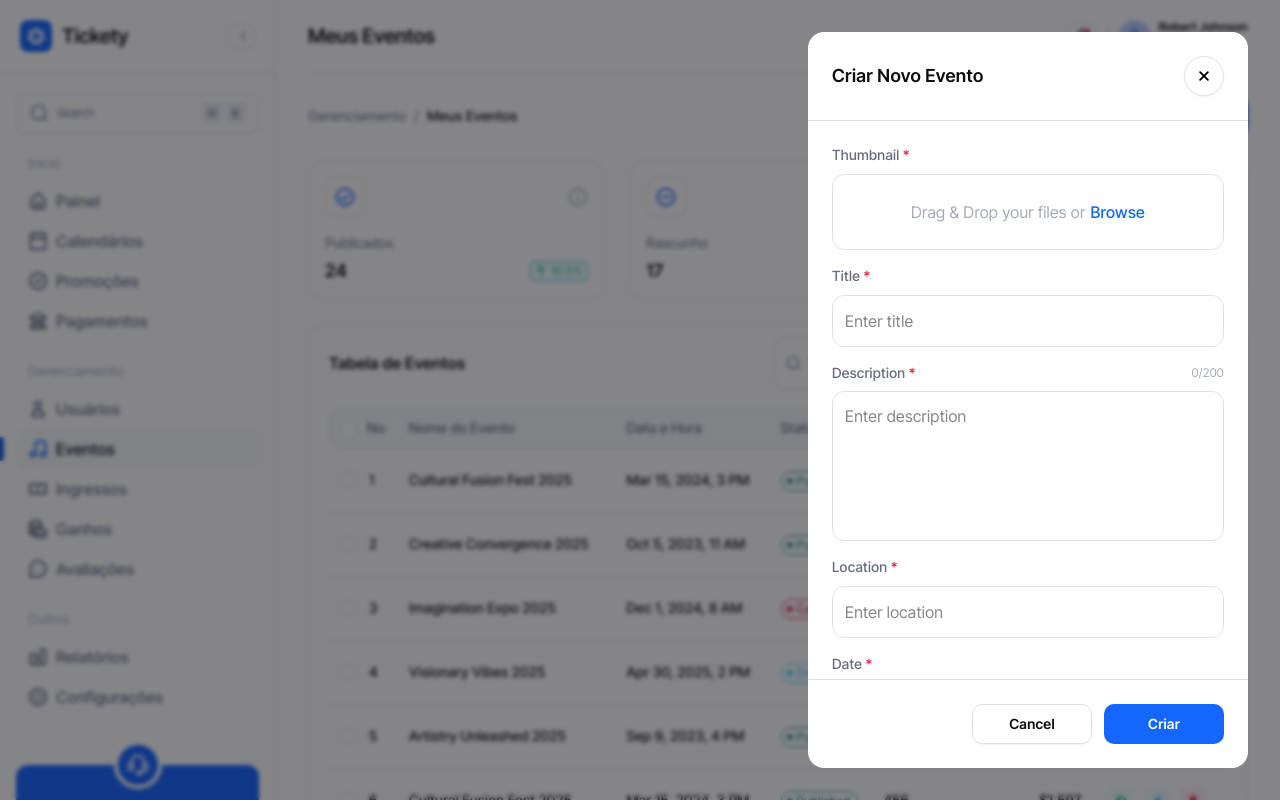
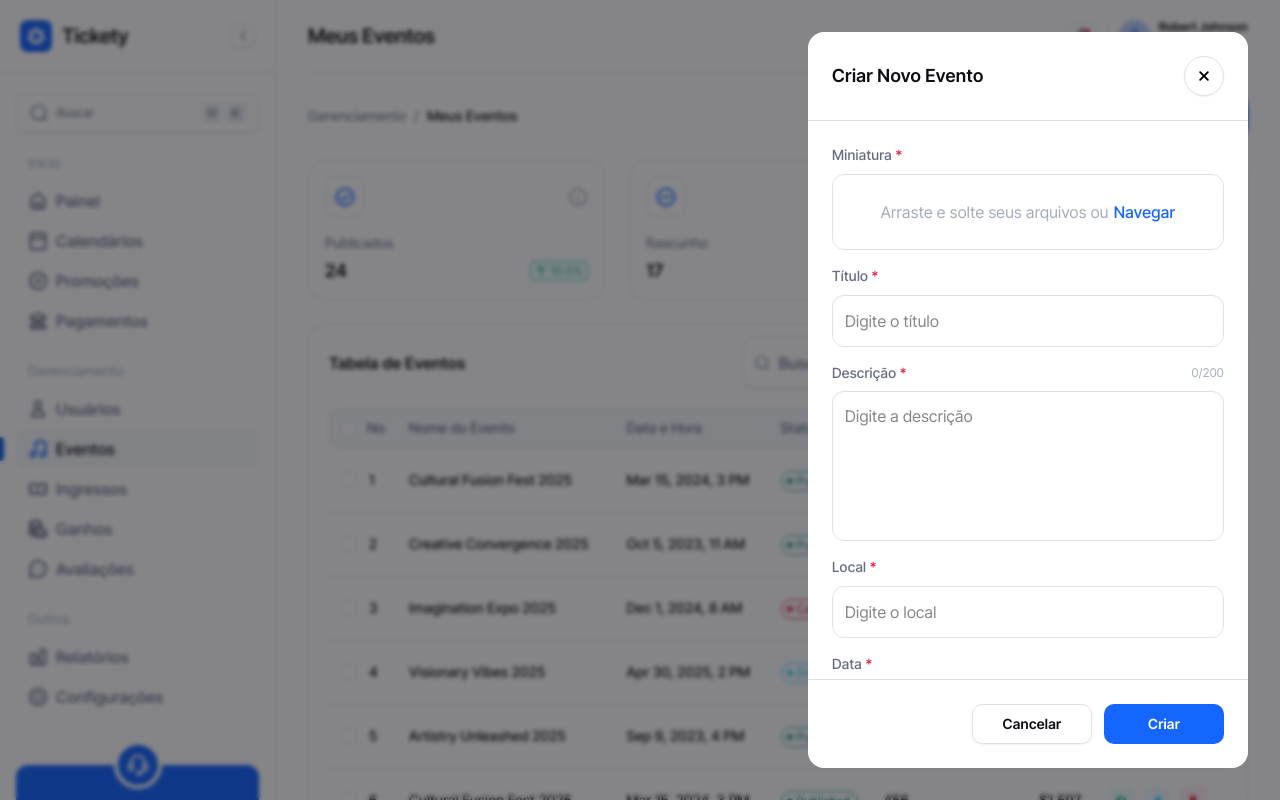
Before and after one commit to gustavocaraciolo/tickety-frontend, a Next.js app: page /events/my-events in a window 1280 px wide. Both pictures are taken after a click on the button "Criar Evento". Shown: the top 800 px of the page. Built offline with nearby package versions, Linux system fonts and the light colour scheme.

Commit message:
Translate various components to Portuguese, including CreateEvent, Login links, Modal, ModalDelete, SearchModal, Table, and Filter components, to improve accessibility for Portuguese-speaking users. Update labels, placeholders, and button texts for consistency across the application.

```diff
--- a/components/CreateEvent/index.tsx
+++ b/components/CreateEvent/index.tsx
@@ -15,18 +15,18 @@ const CreateEvent = ({}) => {
 
     return (
         <div className="flex flex-col gap-4">
-            <UploadImage label="Thumbnail" onChange={handleChange} required />
+            <UploadImage label="Miniatura" onChange={handleChange} required />
             <Field
-                label="Title"
-                placeholder="Enter title"
+                label="Título"
+                placeholder="Digite o título"
                 type="text"
                 value={title}
                 onChange={(e) => setTitle(e.target.value)}
                 required
             />
             <Field
-                label="Description"
-                placeholder="Enter description"
+                label="Descrição"
+                placeholder="Digite a descrição"
                 type="text"
                 value={description}
                 onChange={(e) => setDescription(e.target.value)}
@@ -34,16 +34,16 @@ const CreateEvent = ({}) => {
                 textarea
             />
             <Field
-                label="Location"
-                placeholder="Enter location"
+                label="Local"
+                placeholder="Digite o local"
                 type="text"
                 value={location}
                 onChange={(e) => setLocation(e.target.value)}
                 required
             />
             <Field
-                label="Date"
-                placeholder="Enter date"
+                label="Data"
+                placeholder="Digite a data"
                 type="text"
                 value={date}
                 onChange={(e) => setDate(e.target.value)}
--- a/components/Login/links.tsx
+++ b/components/Login/links.tsx
@@ -1,16 +1,16 @@
 export const links = [
     {
-        title: "Privacy",
+        title: "Privacidade",
         icon: "lock",
         href: "/",
     },
     {
-        title: "Terms",
+        title: "Termos",
         icon: "document",
         href: "/",
     },
     {
-        title: "Get help",
+        title: "Obter ajuda",
         icon: "question",
         href: "/",
     },
--- a/components/Modal/index.tsx
+++ b/components/Modal/index.tsx
@@ -77,7 +77,7 @@ const Modal = ({
                                 isMedium
                                 onClick={onClose}
                             >
-                                Cancel
+                                Cancelar
                             </Button>
                             {contentFooter}
                         </div>
--- a/components/ModalDelete/index.tsx
+++ b/components/ModalDelete/index.tsx
@@ -25,7 +25,7 @@ const ModalDelete = ({ open, onClose, content, onDelete }: Props) => {
                     </svg>
                 </div>
             </div>
-            <div className="mb-2 text-h4 max-md:text-h5">Confirm Delete</div>
+            <div className="mb-2 text-h4 max-md:text-h5">Confirmar Exclusão</div>
             <div className="mb-8 text-body-lg text-gray-500 max-md:mb-5 max-md:text-body-md">
                 {content}
             </div>
@@ -35,14 +35,14 @@ const ModalDelete = ({ open, onClose, content, onDelete }: Props) => {
                     isSecondary
                     onClick={onClose}
                 >
-                    Cancel
+                    Cancelar
                 </Button>
                 <Button
                     className="flex-1 max-md:flex-auto max-md:!h-10 !text-body-md"
                     isRed
                     onClick={onDelete}
                 >
-                    Delete
+                    Excluir
                 </Button>
             </div>
         </Modal>
--- a/components/SearchModal/Control/index.tsx
+++ b/components/SearchModal/Control/index.tsx
@@ -15,20 +15,20 @@ const Control = ({}) => (
                 </div>
             </div>
             <div className="text-body-sm font-medium text-gray-500">
-                Navigate
+                Navegar
             </div>
         </div>
         <div className="flex items-center gap-2">
             <div className="flex justify-center items-center h-5.5 px-1.75 rounded-md bg-white border border-gray-50 text-[0.625rem] font-medium text-gray-500">
                 Enter
             </div>
-            <div className="text-body-sm font-medium text-gray-500">Select</div>
+            <div className="text-body-sm font-medium text-gray-500">Selecionar</div>
         </div>
         <div className="flex items-center gap-2">
             <div className="flex justify-center items-center h-5.5 px-1.75 rounded-md bg-white border border-gray-50 text-[0.625rem] font-medium text-gray-500">
                 Esc
             </div>
-            <div className="text-body-sm font-medium text-gray-500">Quit</div>
+            <div className="text-body-sm font-medium text-gray-500">Sair</div>
         </div>
     </div>
 );
--- a/components/SearchModal/JumpTo/items.tsx
+++ b/components/SearchModal/JumpTo/items.tsx
@@ -1,16 +1,16 @@
 export const items = [
     {
-        title: "My Events",
+        title: "Meus Eventos",
         icon: "music",
         href: "/events/my-events",
     },
     {
-        title: "Ticket Sales",
+        title: "Vendas de Ingressos",
         icon: "ticket",
         href: "/tickets/sales",
     },
     {
-        title: "My Balance",
+        title: "Meu Saldo",
         icon: "wallet",
         href: "/earnings",
     },
--- a/components/SearchModal/index.tsx
+++ b/components/SearchModal/index.tsx
@@ -45,7 +45,7 @@ const SearchModal = ({
                     onClick={() => setIsModalOpen(true)}
                 >
                     <Icon className="fill-gray-400" name="search" />
-                    <div className="text-gray-500">Search</div>
+                    <div className="text-gray-500">Buscar</div>
                     <div className="flex gap-1 ml-auto">
                         <div className="flex justify-center items-center size-5 rounded-sm bg-gray-50">
                             <Image
@@ -78,7 +78,7 @@ const SearchModal = ({
                         className="w-full h-14 pl-12 pr-3 border-b border-gray-100 shadow-xs rounded-t-2xl text-body-md font-medium text-gray-900 transition-colors placeholder:text-gray-200 outline-none focus:border-primary-500 focus:bg-primary-50"
                         type="text"
                         name="search"
-                        placeholder="Search"
+                        placeholder="Buscar"
                         value={search}
                         onChange={(e) => setSearch(e.target.value)}
                         autoComplete="off"
--- a/components/Table/Filter/index.tsx
+++ b/components/Table/Filter/index.tsx
@@ -17,19 +17,19 @@ const Filter = ({ isShortButton }: Props) => {
     const [checkboxes, setCheckboxes] = useState([
         {
             id: 0,
-            label: "Approved",
+            label: "Aprovado",
             checked: false,
             onChange: (value: boolean) => handleCheckboxChange(0, value),
         },
         {
             id: 1,
-            label: "Pending",
+            label: "Pendente",
             checked: false,
             onChange: (value: boolean) => handleCheckboxChange(1, value),
         },
         {
             id: 2,
-            label: "Rejected",
+            label: "Rejeitado",
             checked: false,
             onChange: (value: boolean) => handleCheckboxChange(2, value),
         },
@@ -54,7 +54,7 @@ const Filter = ({ isShortButton }: Props) => {
                     className="!size-4 fill-gray-400 transition-colors group-hover:fill-gray-900 group-[[data-open]]:fill-gray-900"
                     name="filter"
                 />
-                Filter
+                Filtro
             </PopoverButton>
             <PopoverPanel
                 className="[--anchor-gap:0.5rem] z-20 flex flex-col gap-4 w-72 p-5 border border-gray-100 rounded-2xl bg-white shadow-[0_1rem_2rem_-0.0625rem_rgba(128,136,151,0.20)] transition duration-200 ease-out origin-top data-closed:scale-95 data-closed:opacity-0 max-md:[--anchor-offset:4.375rem]"
@@ -65,7 +65,7 @@ const Filter = ({ isShortButton }: Props) => {
                 {({ close }) => (
                     <>
                         <div className="">
-                            <div className="mb-2 font-semibold">Amount, $</div>
+                            <div className="mb-2 font-semibold">Valor, $</div>
                             <div className="flex gap-2">
                                 <Field
                                     classInput="!h-10 !text-body-md"
@@ -88,7 +88,7 @@ const Filter = ({ isShortButton }: Props) => {
                             </div>
                         </div>
                         <div className="">
-                            <div className="mb-2 font-semibold">Date</div>
+                            <div className="mb-2 font-semibold">Data</div>
                             <div className="flex gap-2">
                                 <Field
                                     classInput="!h-10 !text-body-md"
@@ -128,7 +128,7 @@ const Filter = ({ isShortButton }: Props) => {
                                 isMedium
                                 onClick={() => close()}
                             >
-                                Clear
+                                Limpar
                             </Button>
                             <Button
                                 className="flex-1"
@@ -136,7 +136,7 @@ const Filter = ({ isShortButton }: Props) => {
                                 isMedium
                                 onClick={() => close()}
                             >
-                                Apply
+                                Aplicar
                             </Button>
                         </div>
                     </>
--- a/components/Table/index.tsx
+++ b/components/Table/index.tsx
@@ -57,7 +57,7 @@ const Table = ({
                         className="w-64 max-lg:hidden"
                         value={search}
                         onChange={setSearch}
-                        placeholder="Search"
+                        placeholder="Buscar"
                     />
                     <Filter isShortButton={isShortHead} />
                     <SortBy isShortButton={isShortHead} />
@@ -94,13 +94,13 @@ const Table = ({
                 <div className="flex items-center px-5 py-4 max-md:justify-between max-md:px-4">
                     <div className="font-medium">
                         <div className="max-md:hidden">
-                            Showing 1 to 10 of, 500 results
+                            Mostrando 1 a 10 de 500 resultados
                         </div>
-                        <div className="hidden max-md:block">Page 2 of 12</div>
+                        <div className="hidden max-md:block">Página 2 de 12</div>
                     </div>
                     <div className="flex items-center mx-auto max-md:hidden">
                         <div className="flex items-center h-8 px-2 border border-r-0 border-gray-100 rounded-l-lg text-body-sm font-medium">
-                            Per page
+                            Por página
                         </div>
                         <Select
                             className="min-w-14.5"
--- a/components/UploadImage/index.tsx
+++ b/components/UploadImage/index.tsx
@@ -78,7 +78,7 @@ const UploadImage = ({
                             <div className="">{fileSize}</div>
                         </div>
                         <div className="flex items-center gap-2">
-                            <div className="font-medium">Upload Completed</div>
+                            <div className="font-medium">Upload Concluído</div>
                             <button
                                 className="size-6 bg-white/32 rounded-full transition-colors text-0 hover:bg-white/42"
                                 onClick={handleRemove}
@@ -93,9 +93,9 @@ const UploadImage = ({
                 </div>
             ) : (
                 <div className="relative flex justify-center items-center h-19 border border-gray-100 rounded-xl text-body-lg text-gray-300">
-                    Drag & Drop your files or{" "}
+                    Arraste e solte seus arquivos ou{" "}
                     <span className="ml-1.25 font-medium text-primary-500">
-                        Browse
+                        Navegar
                     </span>
                     <input
                         ref={inputRef}
```
Also changed, not shown: components/Table/SortBy/index.tsx (+5 -5 lines).
